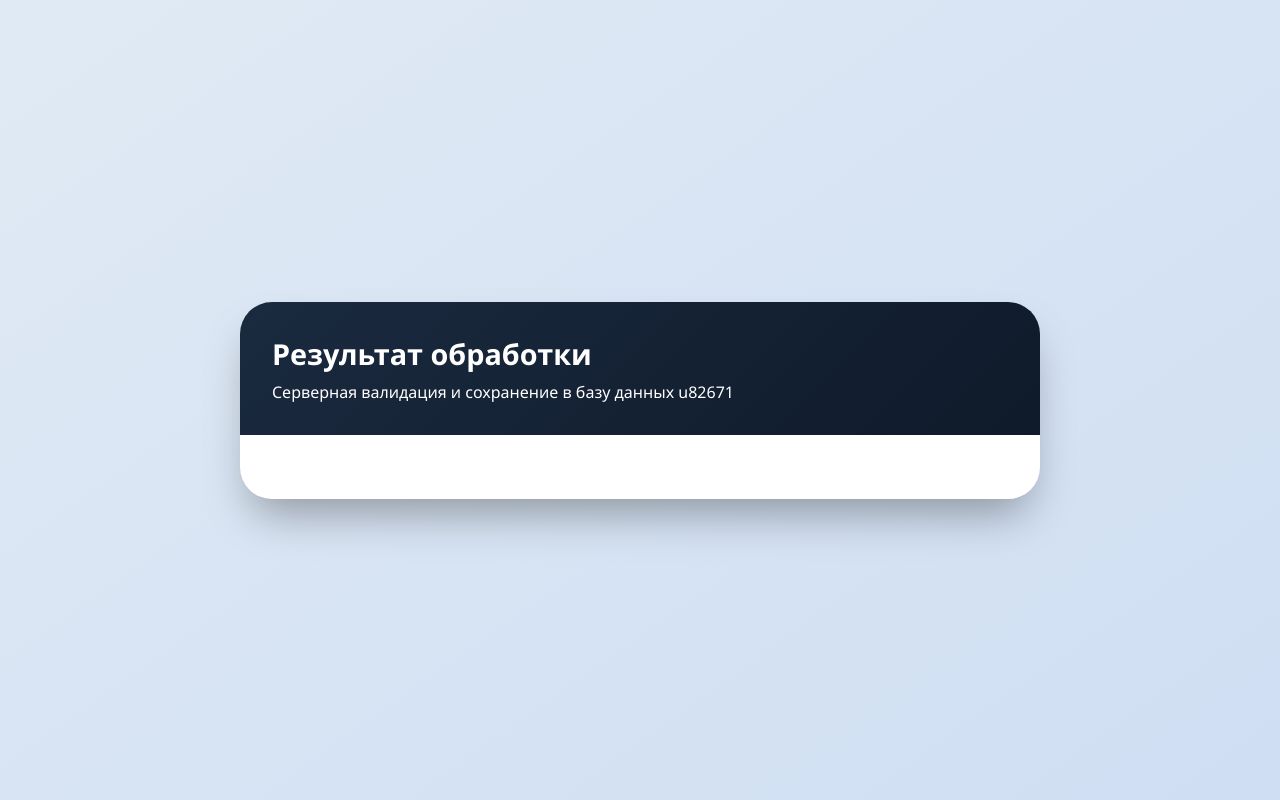
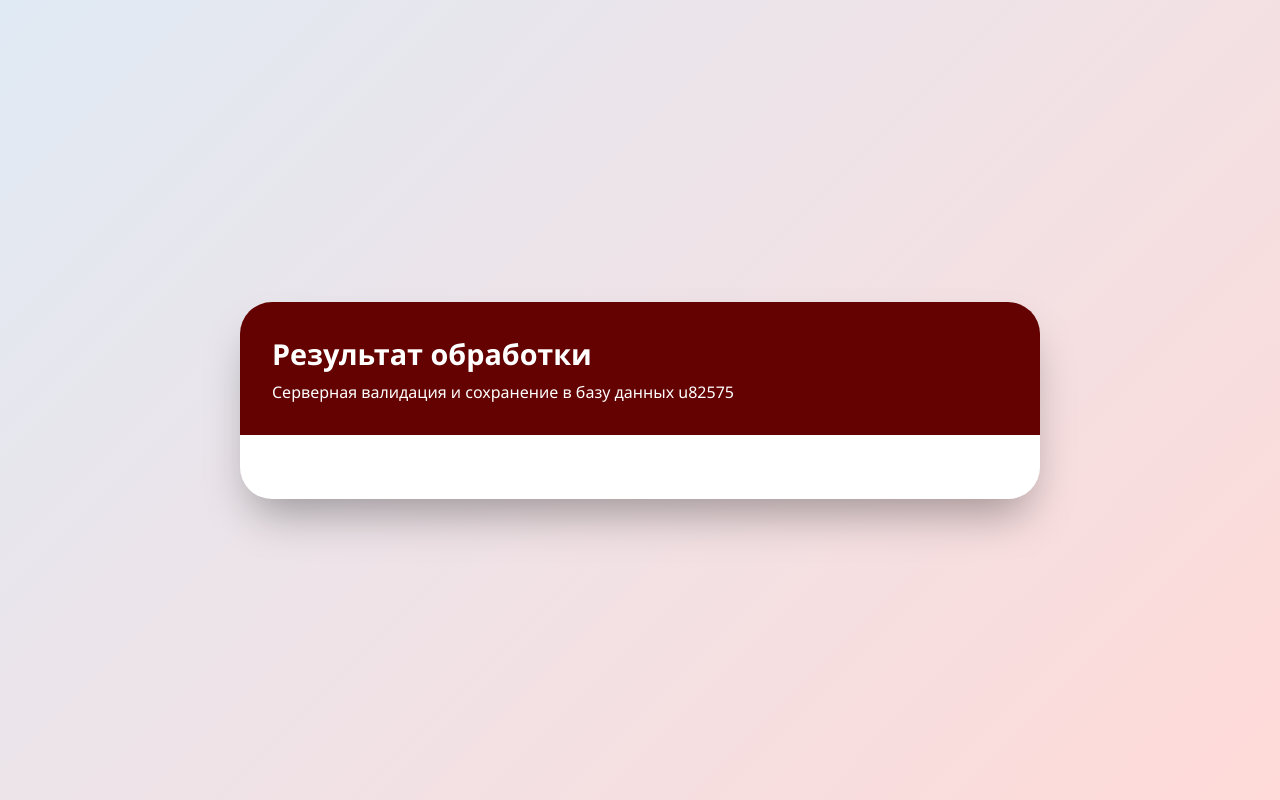
Before and after one commit to milenapras/task3, a PHP site: page / in a window 1280 px wide. Run offline with PHP 8.4, Linux system fonts and the light colour scheme.

Commit message:
Update index.php

```diff
--- a/index.php
+++ b/index.php
@@ -221,7 +221,7 @@ if ($_SERVER['REQUEST_METHOD'] === 'POST') {
         }
 
         body {
-            background: linear-gradient(145deg, #e0eaf4 0%, #cfdef3 100%);
+            background: linear-gradient(135deg, #e0eaf4 0%, #ffdad8 100%);
             font-family: 'Segoe UI', 'Roboto', system-ui, sans-serif;
             padding: 2rem 1.5rem;
             min-height: 100vh;
@@ -240,7 +240,7 @@ if ($_SERVER['REQUEST_METHOD'] === 'POST') {
         }
 
         .result-header {
-            background: linear-gradient(135deg, #1a2a3f, #0f1a2a);
+            background: rgba(100, 2, 2, 1);
             padding: 2rem;
             color: white;
         }
@@ -312,7 +312,7 @@ if ($_SERVER['REQUEST_METHOD'] === 'POST') {
 <div class="result-container">
     <div class="result-header">
         <h1>Результат обработки</h1>
-        <p>Серверная валидация и сохранение в базу данных u82671</p>
+        <p>Серверная валидация и сохранение в базу данных u82575</p>
     </div>
 
     <div class="result-body">
```
